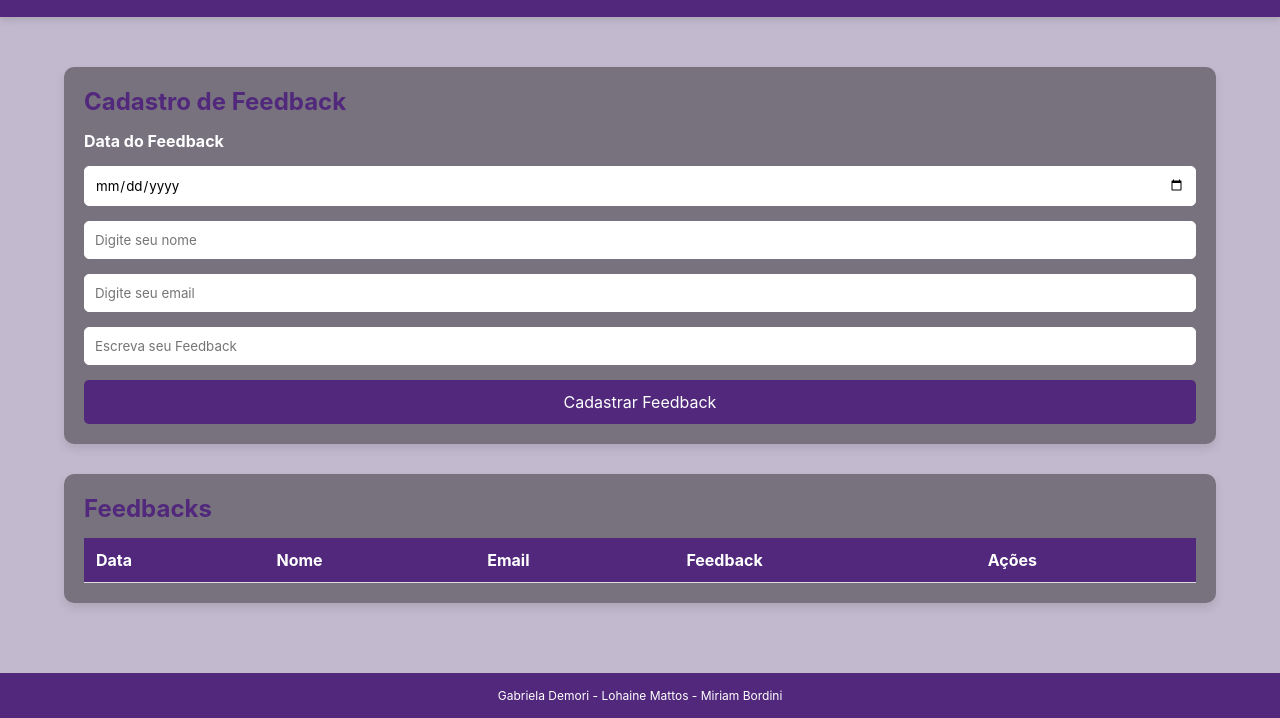
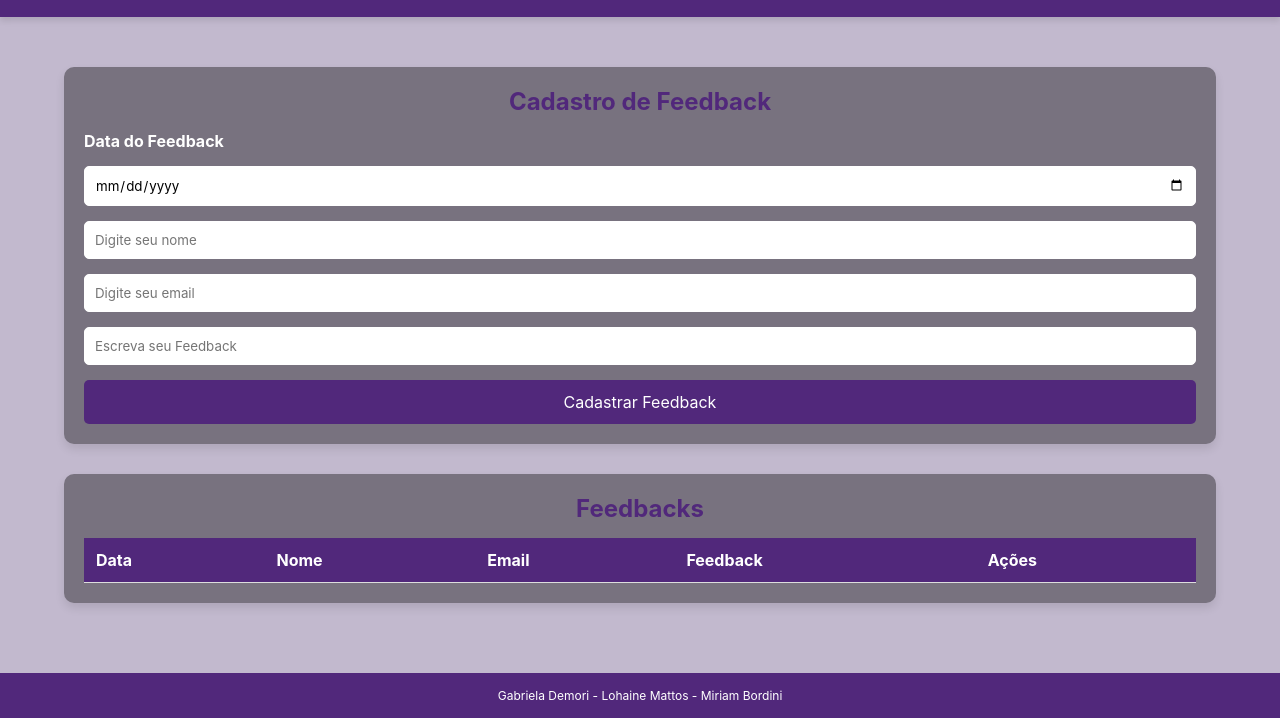
Before and after one commit to LohaineMattos/Registro_Feedback, a plain HTML site: page Feedback_Senai/web/index.html in a window 1280 px wide. Shown: the part 82-800 px from the top of the page. Drawn offline with Linux system fonts and the light colour scheme; no server answers.

Commit message:
Update index.html

```diff
--- a/Feedback_Senai/web/index.html
+++ b/Feedback_Senai/web/index.html
@@ -14,7 +14,7 @@
     </header>
     <main>
         <section>
-            <h2>Cadastro de Feedback</h2>
+            <h2><center>Cadastro de Feedback</center></h2>
             <form id="cadastro">
                 <label for="data">Data do Feedback</label>
                 <input type="date" name="data" required>
@@ -25,7 +25,7 @@
             </form>
         </section>
         <section>
-            <h2>Feedbacks</h2>
+            <h2><center>Feedbacks</center></h2>
             <table id="feedback">
                 <thead>
                     <tr>
```
